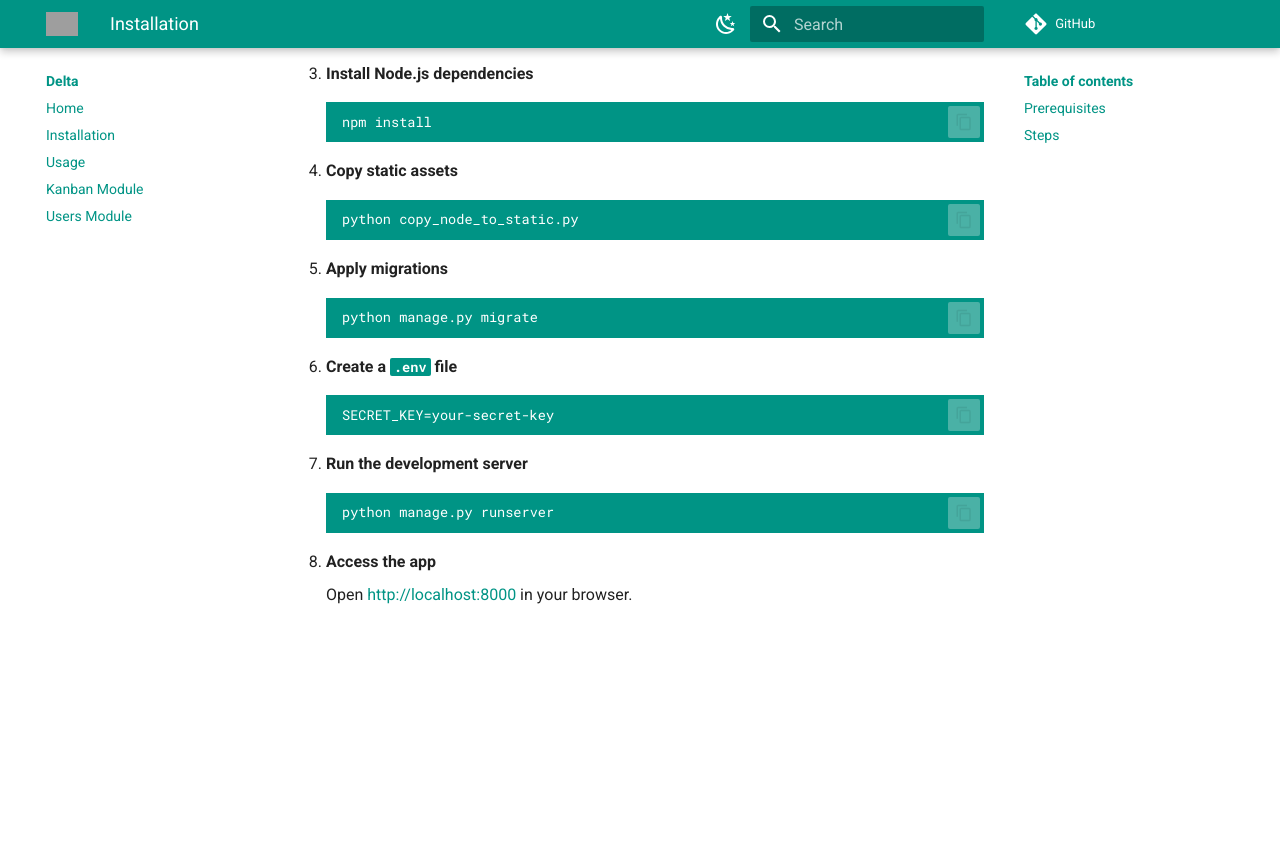
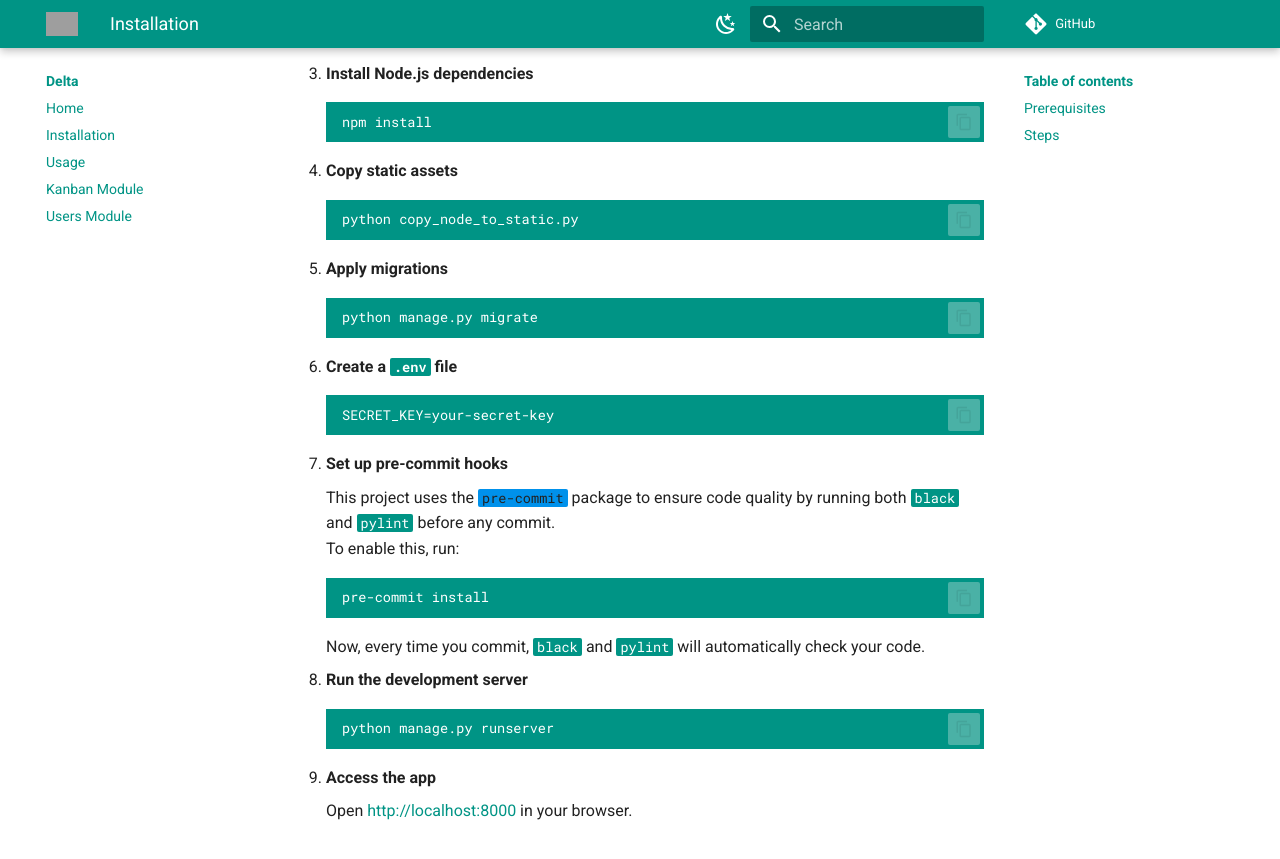
Before and after one commit to theafterhoursclub/delta, an MkDocs documentation site: the page built from docs/installation.md, in a window 1280 px wide and 900 px high, scrolled down 576 px. Shown: the top 859 px of the window. Built offline with MkDocs 1.6.1 and Material for MkDocs 9.7.7, drawn with Linux system fonts in a browser that asks for light colours; comment, search, counter and statistics services are not loaded; before the commit the page ends 1260 px from its top, so only the background shows below that; grey boxes are pictures that could not be loaded.

Commit message:
docs(installation): update pre-commit hooks setup instructions
* Add instructions for setting up pre-commit hooks
* Explain the use of `black` and `pylint` for code quality
* Adjust step numbering for clarity

````diff
--- a/docs/installation.md
+++ b/docs/installation.md
@@ -51,12 +51,23 @@ from `docs/styles/kanban-docs-colors.css` as configured in `mkdocs.yml`.
     SECRET_KEY=your-secret-key
     ```
 
-7. **Run the development server**
+7. **Set up pre-commit hooks**
+
+    This project uses the [`pre-commit`](https://pre-commit.com/) package to ensure code quality by running both `black` and `pylint` before any commit.
+    To enable this, run:
+
+    ```sh
+    pre-commit install
+    ```
+
+    Now, every time you commit, `black` and `pylint` will automatically check your code.
+
+8. **Run the development server**
 
     ```sh
     python manage.py runserver
     ```
 
-8. **Access the app**
+9. **Access the app**
 
     Open [http://localhost:8000](http://localhost:8000) in your browser.
````
